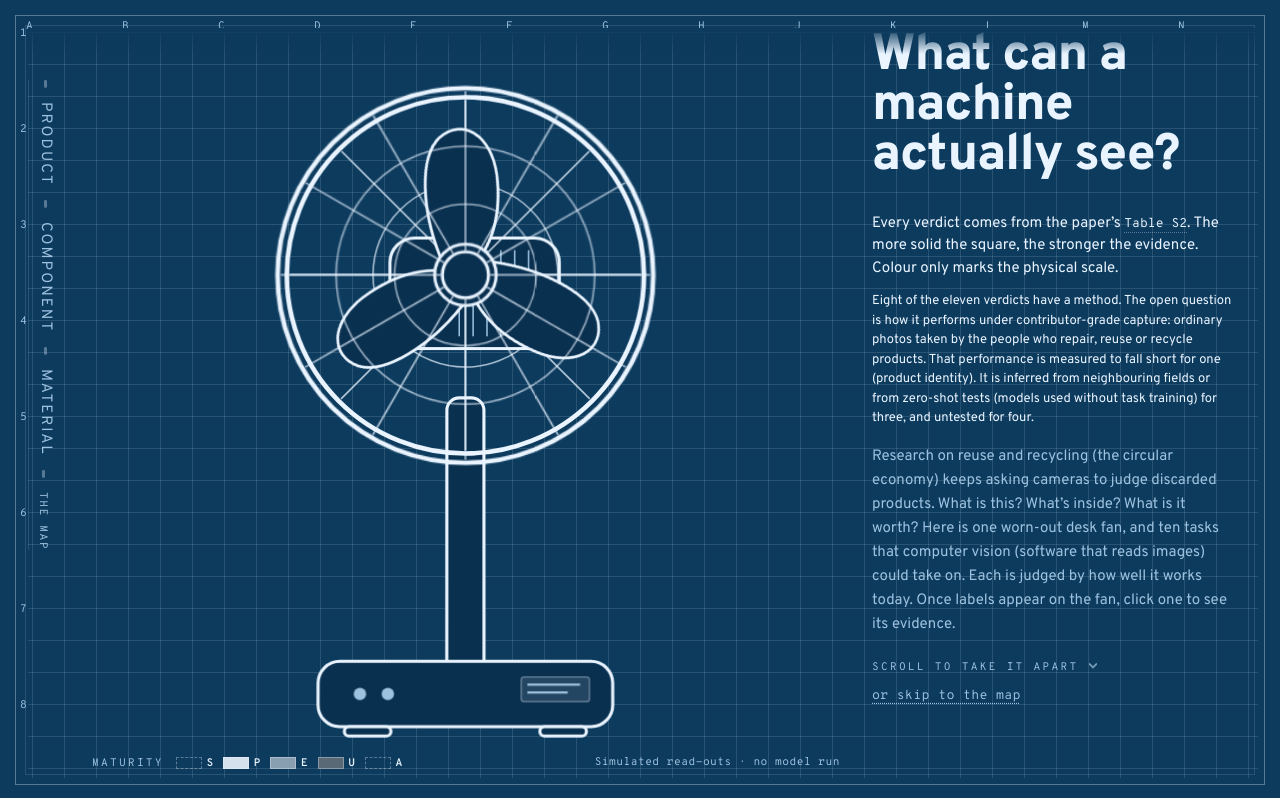
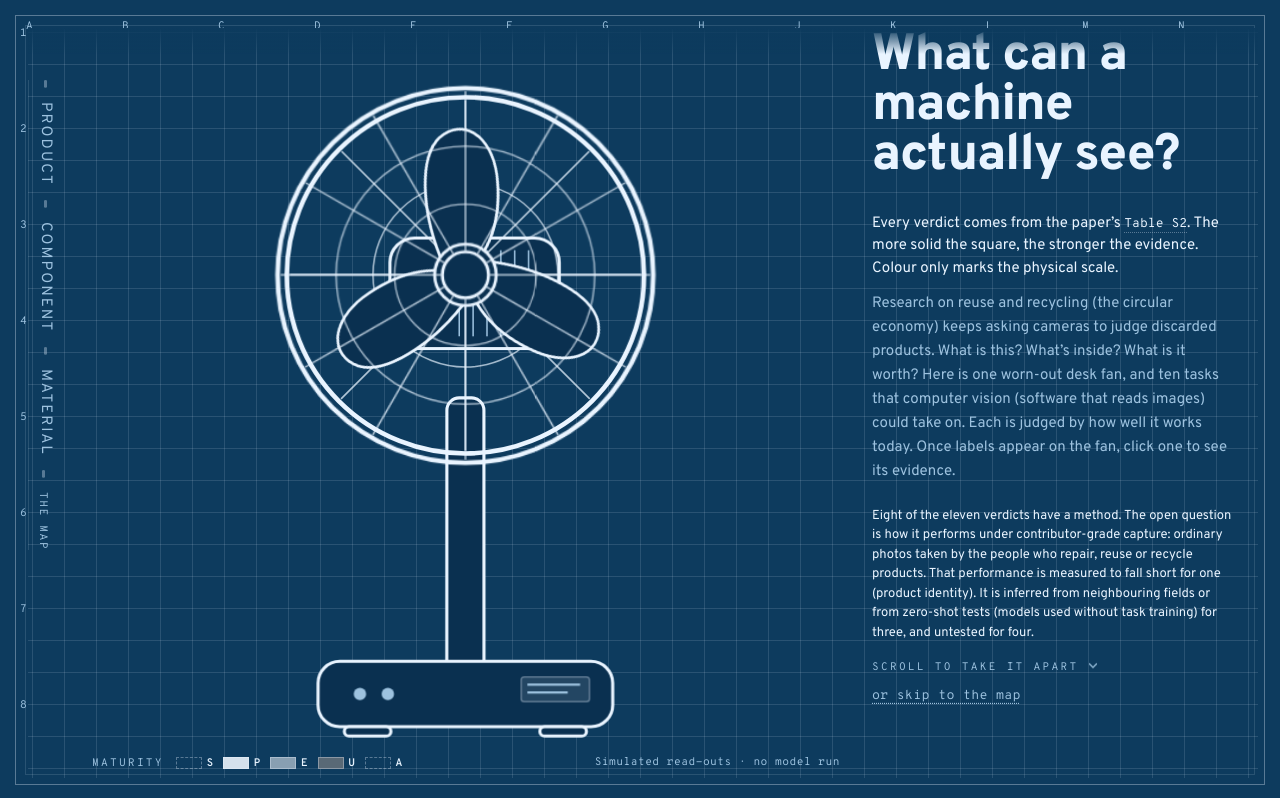
Before and after one commit to simonvanlierde/cv-ie-taxonomy, a React (Vite) app: page / in a window 1280 px wide. Shown: the top 798 px of the page. Built offline with nearby package versions, Linux system fonts and the light colour scheme.

Commit message:
fix(hero): put the plain introduction before the field split

```diff
--- a/src/CvTaxonomy.tsx
+++ b/src/CvTaxonomy.tsx
@@ -806,7 +806,6 @@ export function Hero({
         Every verdict comes from the paper&rsquo;s <span className="cvt-cite">Table&nbsp;S2</span>.
         The more solid the square, the stronger the evidence. Colour only marks the physical scale.
       </p>
-      <p className="cvt-hero-split">{FIELD_SPLIT}</p>
       {disclosureControl}
       <p className="cvt-sub" id={detailsId} hidden={!expanded}>
         Research on reuse and recycling (the circular economy) keeps asking cameras to judge
@@ -815,6 +814,7 @@ export function Hero({
         take on. Each is judged by how well it works today.
         {hint ? ` ${hint}` : ""}
       </p>
+      <p className="cvt-hero-split">{FIELD_SPLIT}</p>
     </>
   );
 }
```
